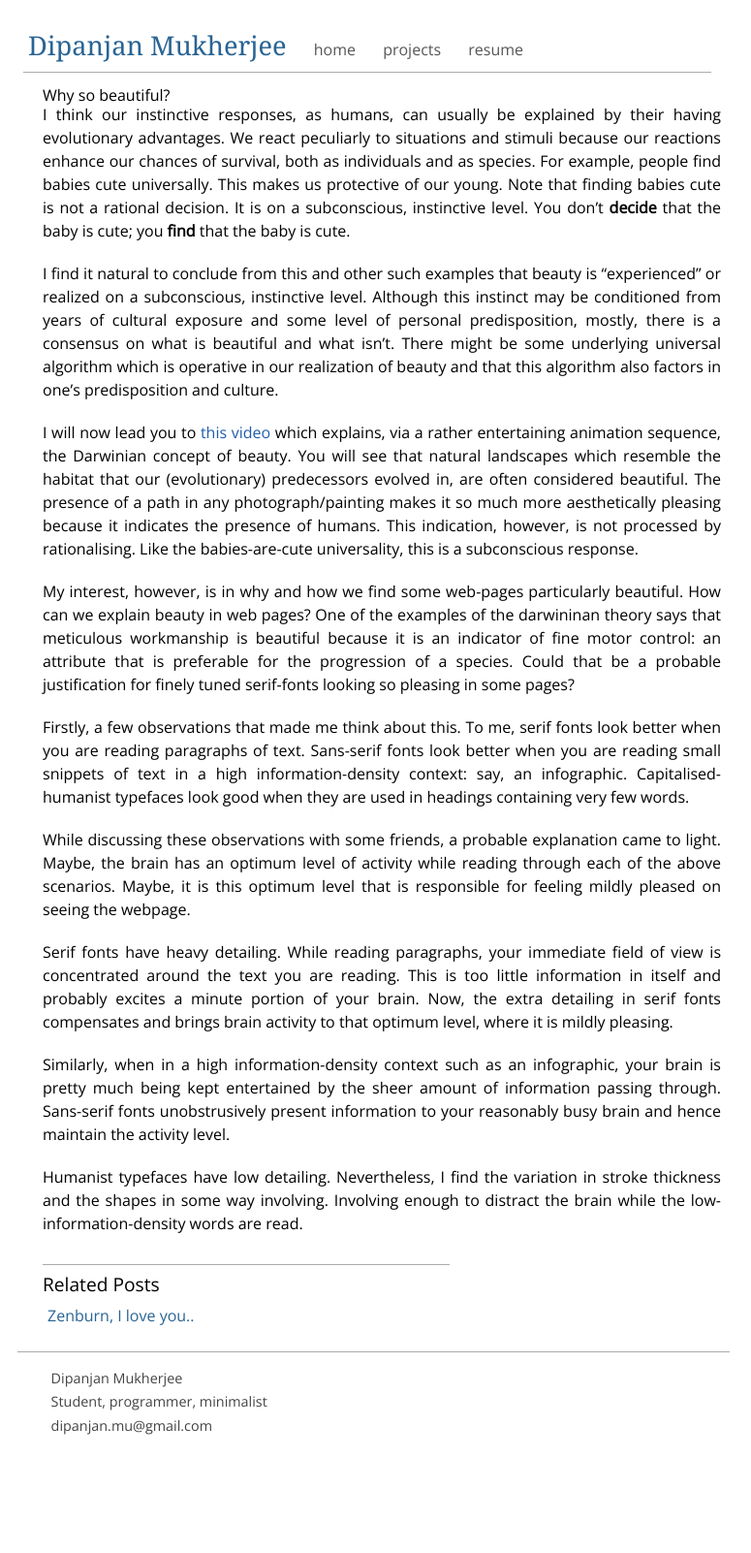
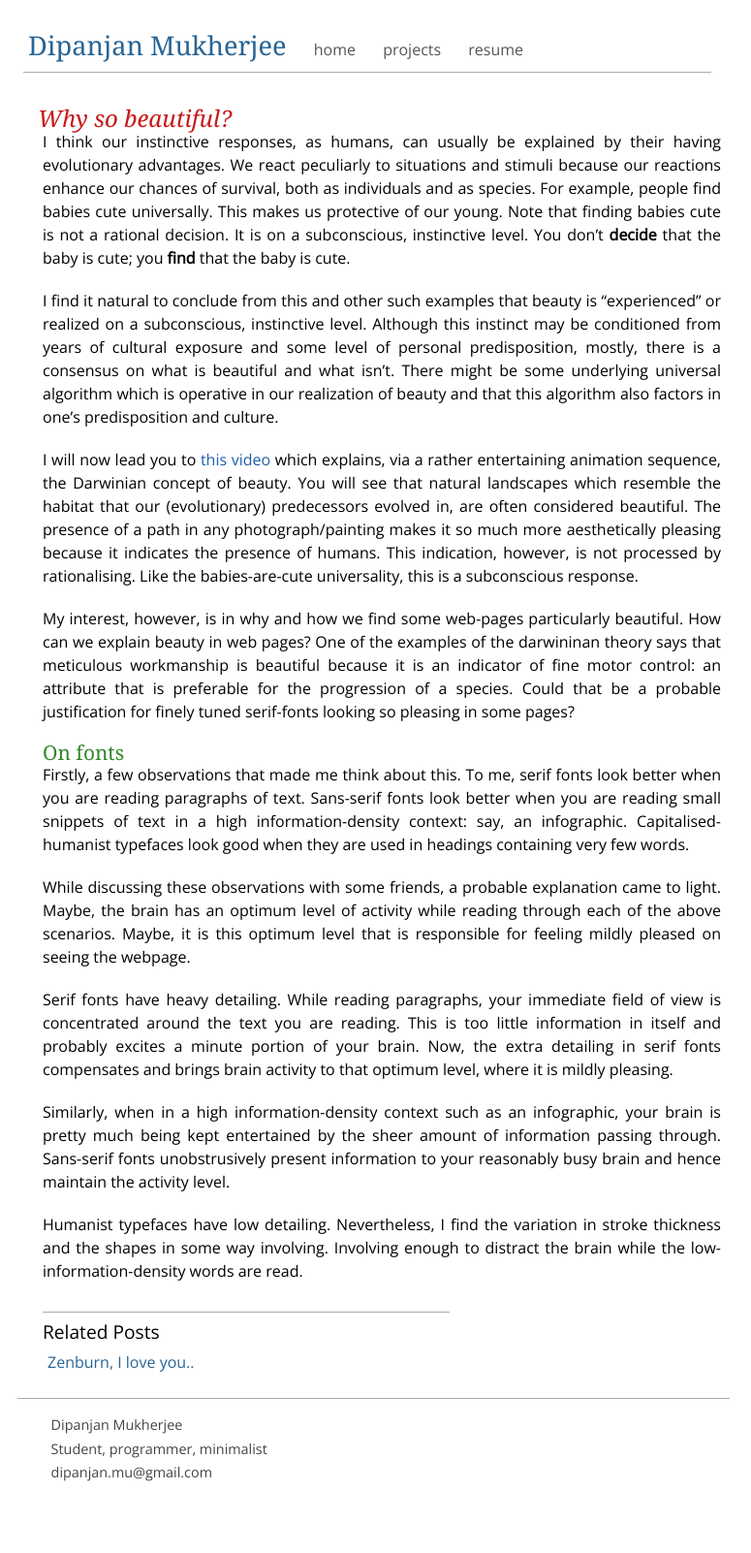
Before and after one commit to dmukhg/dmukhg.github.com, a Jekyll site: the page built from _posts/2012-01-12-why-so-beautiful.markdown, in a window 1280 px wide. Shown: the whole page at 97% size, without its empty margins (40-815 px from the left). Built offline with Jekyll 4.4.1, drawn with Linux system fonts in a browser that asks for light colours; Markdown is read by kramdown in place of the engine named in the settings; before the commit the page ends 1553 px from its top, so only the background shows below that.

Commit message:
mod posts for semantic headers
Signed-off-by: Dipanjan Mukherjee <dipanjan.mu@gmail.com>

```diff
--- a/_posts/2011-10-01-zenburn-i-love-you.markdown
+++ b/_posts/2011-10-01-zenburn-i-love-you.markdown
@@ -4,7 +4,8 @@ title: Zenburn, I love you..
 snip: Zenburn is a colorscheme available on vim and other editors.  This post describes why I find it one of the best ones around and how it makes me a better programmer.
 ---
 
-###{{ page.title }}
+{{ page.title }}
+===
 
 I am a vim user.  [Leo][1] was my choice of a colorscheme.  It offers quite a palette of well-balanced colours.  Contrast is adequately high while on a laptop.  Also, it is easy to make out the colours from one another.  Within mere days of using it, the semantic information conveyed by the colours made sense without any conscious thought.
 
--- a/_posts/2012-01-12-why-so-beautiful.markdown
+++ b/_posts/2012-01-12-why-so-beautiful.markdown
@@ -4,7 +4,8 @@ title: Why so beautiful?
 snip: A theoretical exploration of evolutionary and psychological reasons justifying why some web-pages look to good to be true and others are simply hard to look at.
 ---
 
-###{{ page.title }}
+{{ page.title }}
+===
 
 I think our instinctive responses, as humans, can usually be explained by their having evolutionary advantages.  We react peculiarly to situations and stimuli because our reactions enhance our chances of survival, both as individuals and as species.  For example, people find babies cute universally.  This makes us protective of our young.  Note that finding babies cute is not a rational decision.  It is on a subconscious, instinctive level.  You don't **decide** that the baby is cute; you **find** that the baby is cute.
 
@@ -13,6 +14,10 @@ I find it natural to conclude from this and other such examples that beauty is "
 I will now lead you to [this video][1] which explains, via a rather entertaining animation sequence, the Darwinian concept of beauty.   You will see that natural landscapes which resemble the habitat that our (evolutionary) predecessors evolved in, are often considered beautiful.  The presence of a path in any photograph/painting makes it so much more aesthetically pleasing because it indicates the presence of humans.  This indication, however, is not processed by rationalising.  Like the babies-are-cute universality, this is a subconscious response.
 
 My interest, however, is in why and how we find some web-pages particularly beautiful.  How can we explain beauty in web pages?  One of the examples of the darwininan theory says that meticulous workmanship is beautiful because it is an indicator of fine motor control: an attribute that is preferable for the progression of a species.  Could that be a probable justification for finely tuned serif-fonts looking so pleasing in some pages?
+
+
+On fonts
+---
 
 Firstly, a few observations that made me think about this.  To me, serif fonts look better when you are reading paragraphs of text.  Sans-serif fonts look better when you are reading small snippets of text in a high information-density context: say, an infographic.  Capitalised-humanist typefaces look good when they are used in headings containing very few words.
 
```
